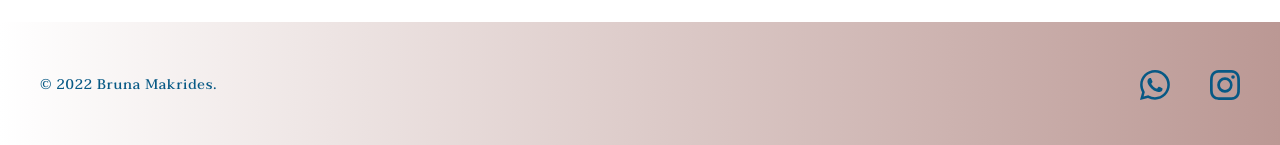
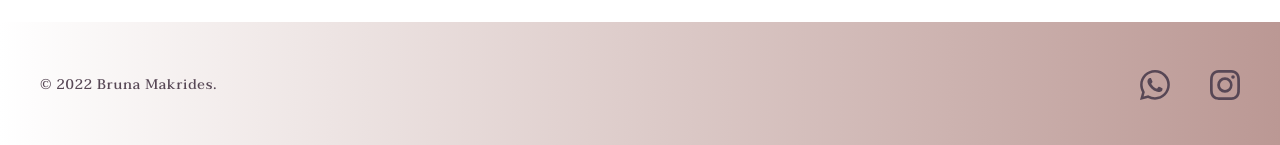
Before and after one commit to cmakride/sp-website, a React (Create React App) app: page / in a window 1280 px wide. Shown: the part 2691-2836 px from the top of the page. Built offline with nearby package versions, Linux system fonts and the light colour scheme.

Commit message:
Footer Update

```diff
--- a/src/components/Footer.jsx
+++ b/src/components/Footer.jsx
@@ -6,13 +6,13 @@ const Footer = () => {
 
       <footer className="bg-gradient-to-r from-white to-rosebrown-100 p-4 sm:p-6">
       <div className="py-6 px-4 md:flex md:items-center md:justify-between">
-        <span className="text-sm  sm:text-center font-main tracking-wider text-sky-800">© 2022 Bruna Makrides.
+        <span className="text-sm  sm:text-center font-main tracking-wider text-rosebrown-500">© 2022 Bruna Makrides.
         </span>
         <div className="flex mt-4 gap-4 space-x-6 sm:justify-center md:mt-0">
-            <a href="https://www.whatsapp.com/" className="text-sky-800 text-3xl hover:text-white" rel='noreferrer' target='_blank'>
+            <a href="https://www.whatsapp.com/" className="text-rosebrown-500 text-3xl hover:text-white hover:ease-in transition duration-350 ease-out" rel='noreferrer' target='_blank'>
                 <BsWhatsapp/>
             </a>
-            <a href="https://www.instagram.com/brunamakrides/" className="text-sky-800 text-3xl hover:text-white" rel='noreferrer' target='_blank'>
+            <a href="https://www.instagram.com/brunamakrides/" className="text-rosebrown-500 text-3xl hover:ease-in hover:text-white transition duration-350 ease-out" rel='noreferrer' target='_blank'>
                 <BsInstagram/>
             </a>
 
```
